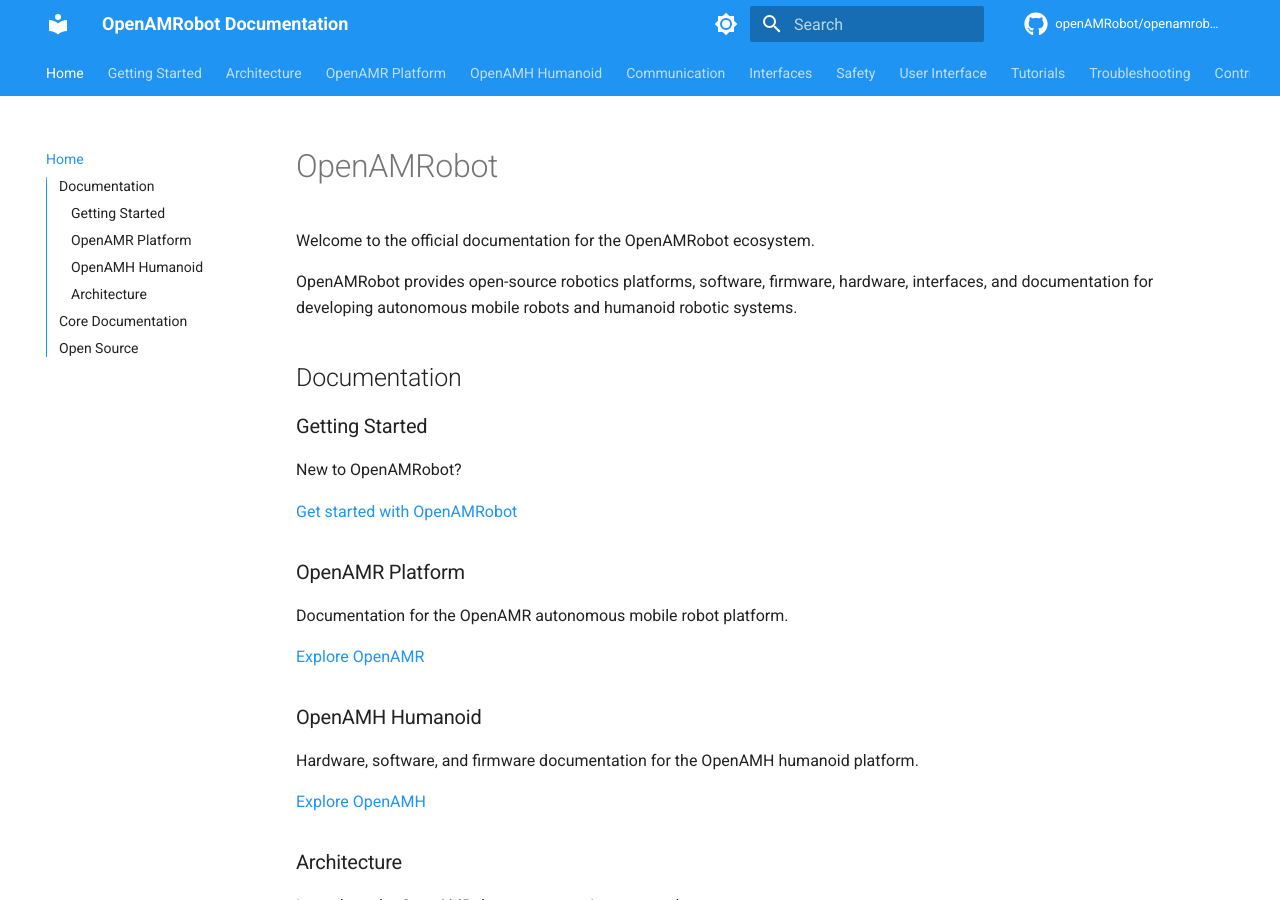
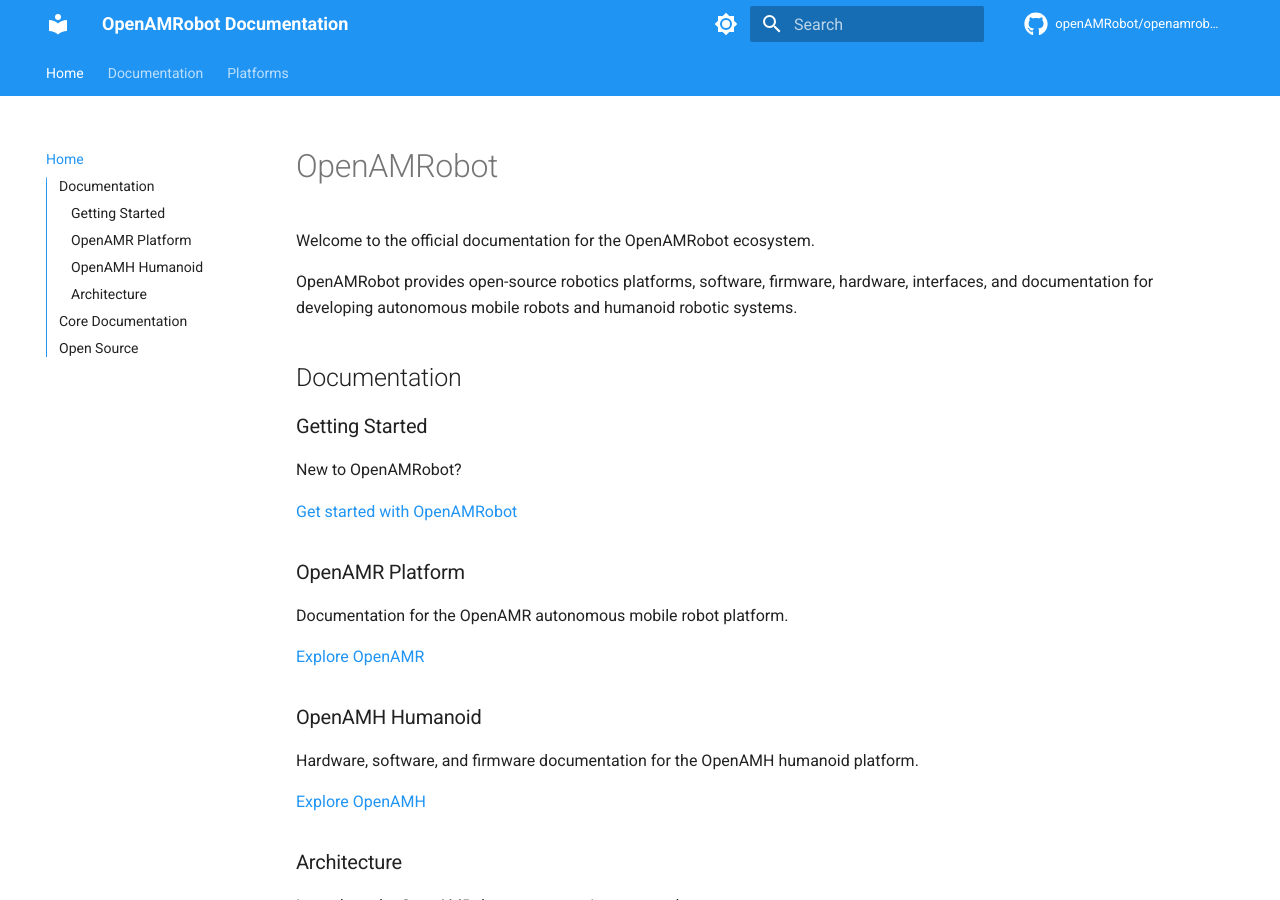
Before and after one commit to openAMRobot/openamrobot-docs, an MkDocs documentation site: the page built from docs/index.md, in a window 1280 px wide and 900 px high. Built offline with MkDocs 1.6.1 and Material for MkDocs 9.7.7, drawn with Linux system fonts in a browser that asks for light colours; comment, search, counter and statistics services are not loaded; some of the changed lines change nothing that is shown.

Commit message:
Simplify documentation navigation
Group documentation sections into Documentation and Platforms to create a cleaner Material for MkDocs top navigation.

```diff
--- a/mkdocs.yml
+++ b/mkdocs.yml
@@ -42,38 +42,20 @@
 nav:
   - Home: index.md
 
-  - Getting Started:
-      - Overview: getting_started/index.md
+  - Documentation:
+      - Getting Started: getting_started/index.md
+      - Architecture: architecture/index.md
+      - Communication: communication/index.md
+      - Interfaces: interfaces/index.md
+      - Safety: safety/index.md
+      - User Interface: ui/index.md
+      - Tutorials: tutorials/index.md
+      - Troubleshooting: troubleshooting/index.md
+      - Contributing: contributing/index.md
 
-  - Architecture:
-      - Overview: architecture/index.md
-
-  - OpenAMR Platform:
-      - Overview: openamr_platform/index.md
-
-  - OpenAMH Humanoid:
-      - Overview: openamh_humanoid/index.md
-
-  - Communication:
-      - Overview: communication/index.md
-
-  - Interfaces:
-      - Overview: interfaces/index.md
-
-  - Safety:
-      - Overview: safety/index.md
-
-  - User Interface:
-      - Overview: ui/index.md
-
-  - Tutorials:
-      - Overview: tutorials/index.md
-
-  - Troubleshooting:
-      - Overview: troubleshooting/index.md
-
-  - Contributing:
-      - Overview: contributing/index.md
+  - Platforms:
+      - OpenAMR Platform: openamr_platform/index.md
+      - OpenAMH Humanoid: openamh_humanoid/index.md
 
 markdown_extensions:
   - admonition
```
